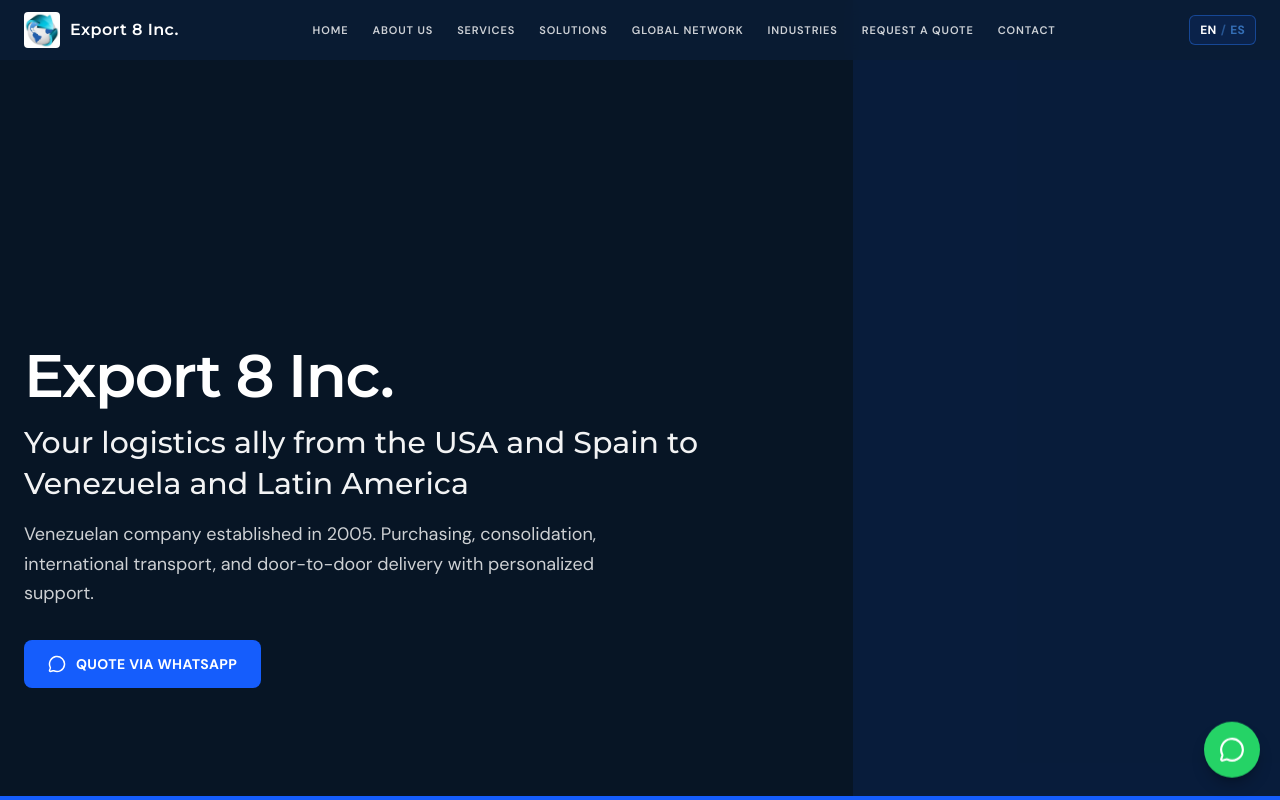
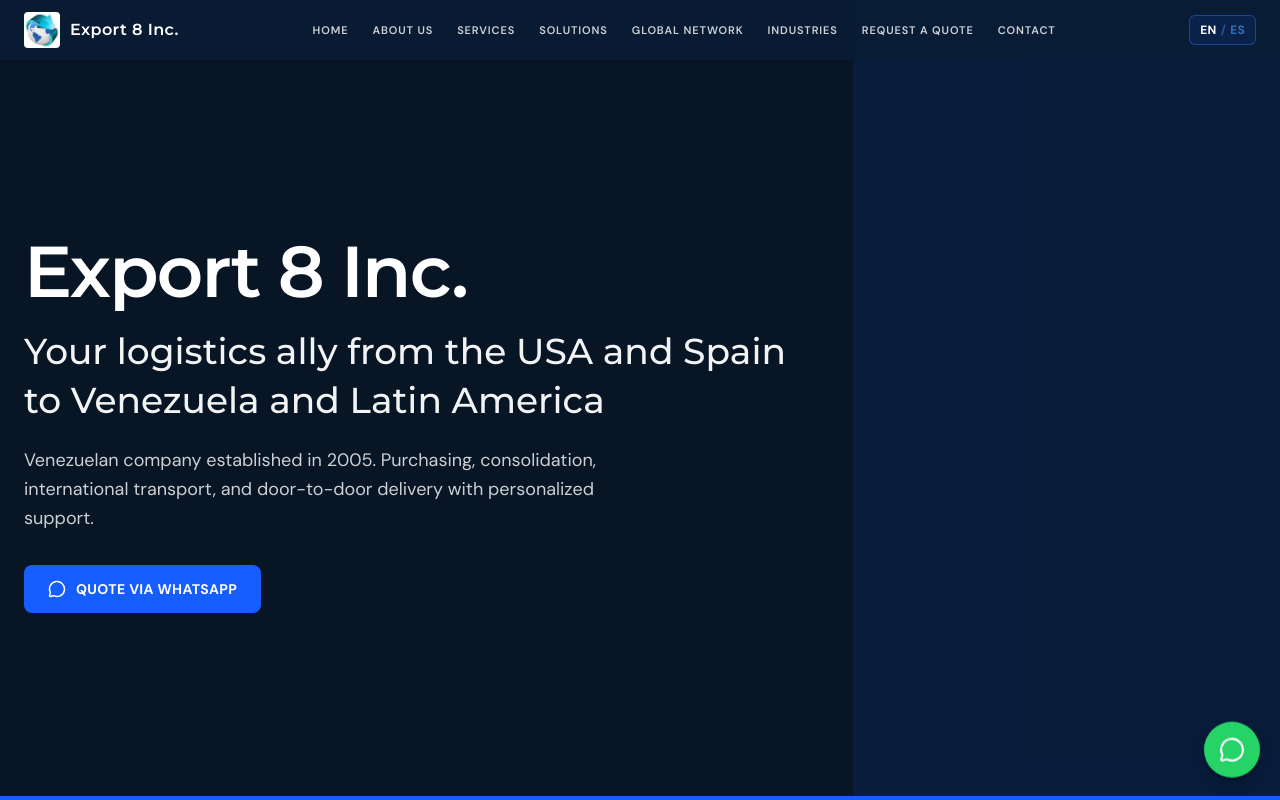
Before and after one commit to Carjamax231/Export8inc, a Next.js app: page /en in a window 1280 px wide. Shown: the top 800 px of the page. Built offline with nearby package versions, Linux system fonts and the light colour scheme.

Commit message:
style(hero): center content and bump typography
Reduce empty navy space by vertically centering the hero block and slightly increasing type scale.

```diff
--- a/src/components/Hero.tsx
+++ b/src/components/Hero.tsx
@@ -13,7 +13,7 @@
   return (
     <section
       id="home"
-      className="section-anchor relative flex min-h-[100svh] items-end overflow-hidden bg-navy-deep"
+      className="section-anchor relative flex min-h-[100svh] items-center overflow-hidden bg-navy-deep"
     >
       <div
         className="absolute right-0 top-0 h-full w-1/3 bg-blue-600/10"
@@ -24,14 +24,14 @@
         aria-hidden
       />
 
-      <div className="relative z-10 mx-auto w-full max-w-7xl px-4 pb-20 pt-32 md:px-6 md:pb-28 md:pt-36">
-        <p className="animate-fade-up font-heading text-3xl font-semibold tracking-tight text-white sm:text-4xl md:text-5xl lg:text-6xl">
+      <div className="relative z-10 mx-auto w-full max-w-7xl px-4 pb-16 pt-28 md:px-6 md:pb-20 md:pt-32">
+        <p className="animate-fade-up font-heading text-4xl font-semibold tracking-tight text-white sm:text-5xl md:text-6xl lg:text-7xl">
           {t("brand")}
         </p>
-        <h1 className="animate-fade-up mt-4 max-w-3xl font-heading text-xl font-medium leading-snug text-white/95 sm:text-2xl md:text-3xl [animation-delay:120ms]">
+        <h1 className="animate-fade-up mt-5 max-w-3xl font-heading text-2xl font-medium leading-snug text-white/95 sm:text-3xl md:text-4xl [animation-delay:120ms]">
           {t("title")}
         </h1>
-        <p className="animate-fade-up mt-4 max-w-xl text-base leading-relaxed text-white/80 md:text-lg [animation-delay:220ms]">
+        <p className="animate-fade-up mt-5 max-w-xl text-base leading-relaxed text-white/80 md:text-lg [animation-delay:220ms]">
           {t("subtitle")}
         </p>
         <div className="animate-fade-up mt-8 [animation-delay:320ms]">
```
